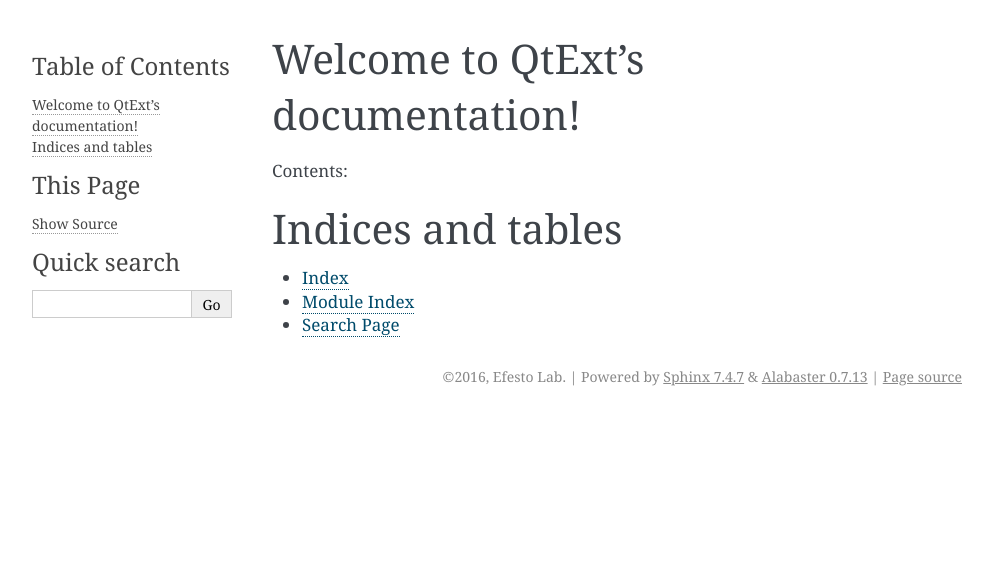
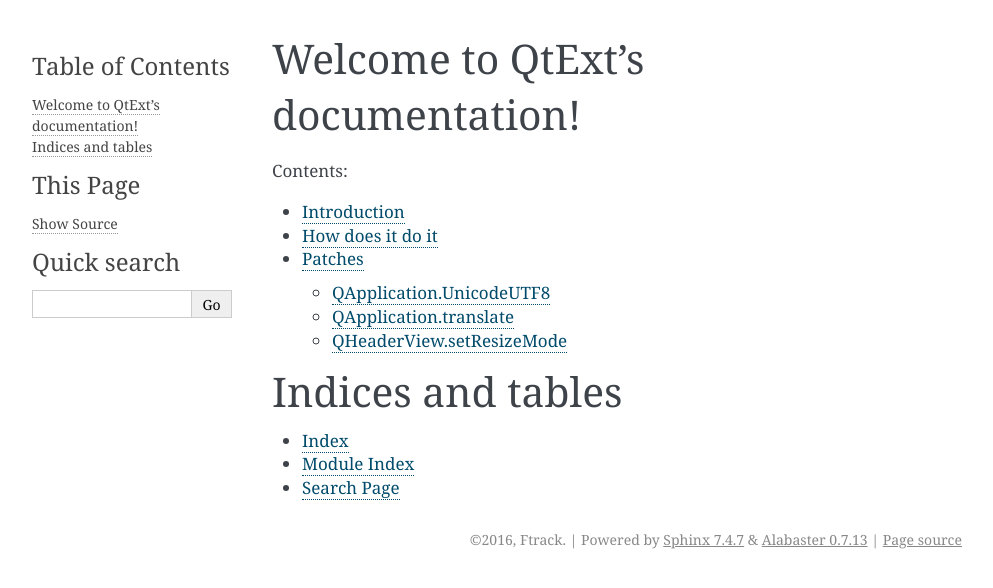
Before and after one commit to ftrackhq/qtext, a Sphinx documentation site: the page built from docs/source/index.rst, in a window 1280 px wide. Shown: the top 588 px of the page, without its empty margins (148-1141 px from the left). Built offline with Sphinx 7.4.7, drawn with Linux system fonts in a browser that asks for light colours.

Commit message:
code cleanup rebrand for ftrack

```diff
--- a/docs/source/conf.py
+++ b/docs/source/conf.py
@@ -49,8 +49,8 @@
 
 # General information about the project.
 project = u'QtExt'
-copyright = u'2016, Efesto Lab'
-author = u'Efesto Lab'
+copyright = u'2016, Ftrack'
+author = u'Ftrack'
 
 # The version info for the project you're documenting, acts as replacement for
 # |version| and |release|, also used in various other places throughout the
@@ -260,7 +260,7 @@
 #  author, documentclass [howto, manual, or own class]).
 latex_documents = [
     (master_doc, 'QtExt.tex', u'QtExt Documentation',
-     u'Efesto Lab', 'manual'),
+     u'Ftrack', 'manual'),
 ]
 
 # The name of an image file (relative to this directory) to place at the top of
--- a/docs/source/index.rst
+++ b/docs/source/index.rst
@@ -11,6 +11,9 @@
 .. toctree::
    :maxdepth: 2
 
+   introduction.rst
+   patches.rst
+
 
 
 Indices and tables
--- a/setup.cfg
+++ b/setup.cfg
@@ -9,4 +9,4 @@
 
 [pytest]
 python_functions = test_*
-addopts = --tb=long --resultlog=/usr/tmp/testresults.txt  --verbose
+addopts = --resultlog=/usr/tmp/QtExt-test-results.txt  --verbose
--- a/setup.py
+++ b/setup.py
@@ -27,8 +27,8 @@
     version='0.1.0',
     description='Qt framework extender',
     keywords='PyQt4, PyQt5, PySide, PySide2',
-    url='https://bitbucket.org/efestolab/QtExt',
-    author='efestolab',
+    url='https://bitbucket.org/ftrack/QtExt',
+    author='ftrack',
     packages=find_packages(PACKAGES_PATH),
     license='Apache License (2.0)',
     package_dir={
```
Also changed, not shown: docs/source/introduction.rst (added, +9 -0 lines), docs/source/patches.rst (added, +34 -0 lines), source/QtExt/__init__.py (+8 -6 lines).
